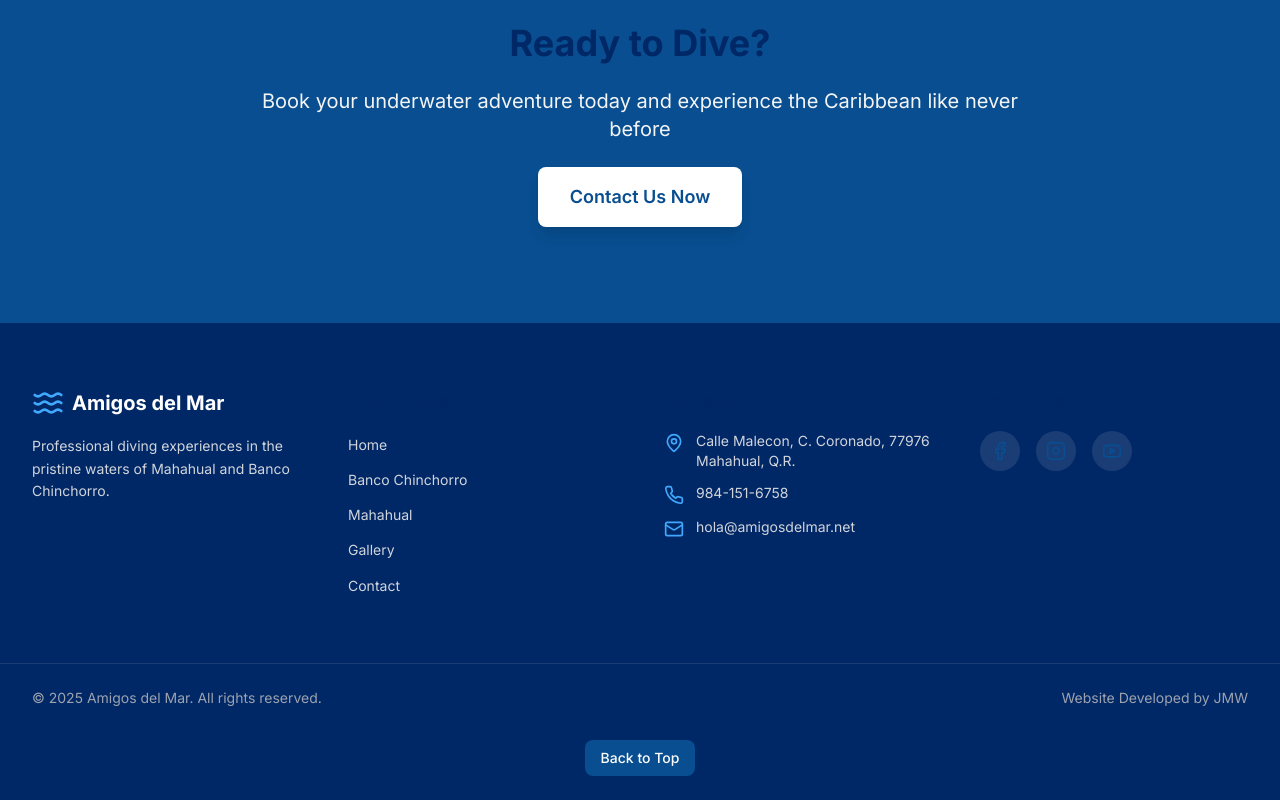
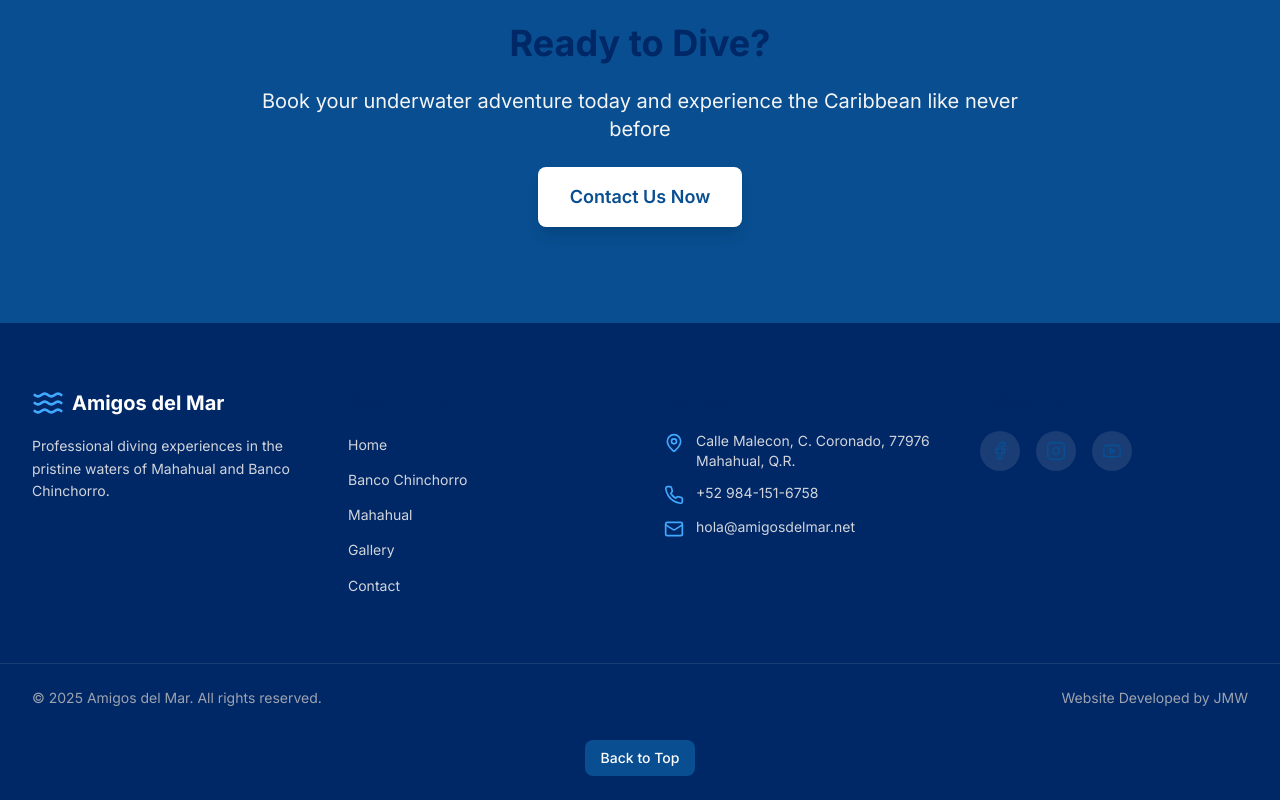
Before and after one commit to Kraazyskill/amigos-del-mar, a Next.js app: page / in a window 1280 px wide. Shown: the part 2873-3673 px from the top of the page. Built offline with nearby package versions, Linux system fonts and the light colour scheme.

Commit message:
updated number

```diff
--- a/app/contact/page.tsx
+++ b/app/contact/page.tsx
@@ -419,7 +419,7 @@ export default function ContactPage() {
                         className="text-ocean-blue hover:text-ocean-turquoise transition-colors"
                         style={{ wordBreak: 'break-all' }}
                       >
-                        984-151-6758
+                        +52 984-151-6758
                       </a>
                     </div>
                   </div>
--- a/components/layout/Footer.tsx
+++ b/components/layout/Footer.tsx
@@ -82,7 +82,7 @@ export default function Footer() {
                   className="text-gray-300 hover:text-ocean-turquoise transition-colors text-sm"
                   style={{ wordBreak: 'break-all' }}
                 >
-                  984-151-6758
+                  +52 984-151-6758
                 </a>
               </li>
               <li className="flex items-start gap-3">
--- a/components/ui/WhatsAppButton.tsx
+++ b/components/ui/WhatsAppButton.tsx
@@ -7,7 +7,7 @@ import { motion } from 'framer-motion'
 
 export default function WhatsAppButton() {
   const { t } = useLanguage()
-  const whatsappNumber = process.env.NEXT_PUBLIC_WHATSAPP_NUMBER || '5298415167580' // +52 984 151 6758 in international format
+  const whatsappNumber = process.env.NEXT_PUBLIC_WHATSAPP_NUMBER || '529841516758' // +52 9841516758 in international format
   const message = t('whatsapp.message')
   const link = formatWhatsAppLink(whatsappNumber, message)
 
```
